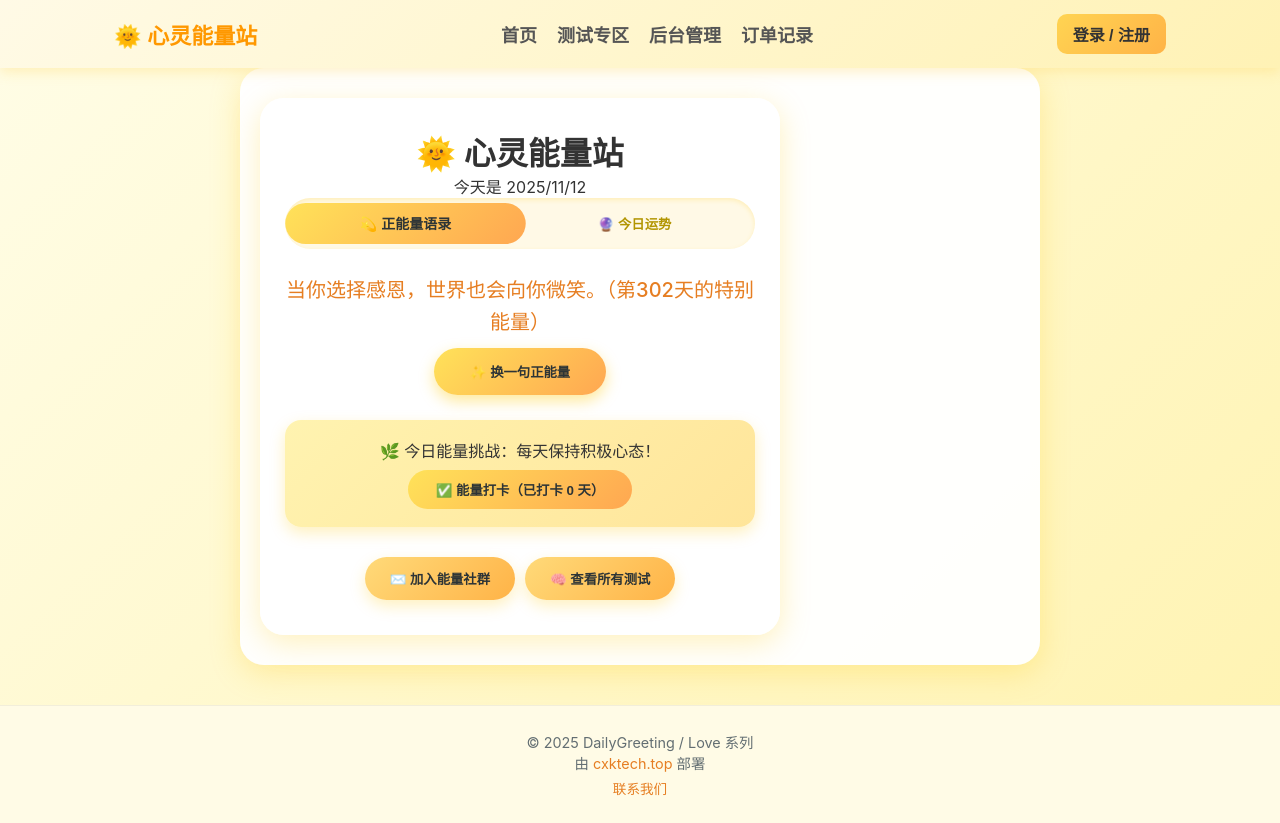
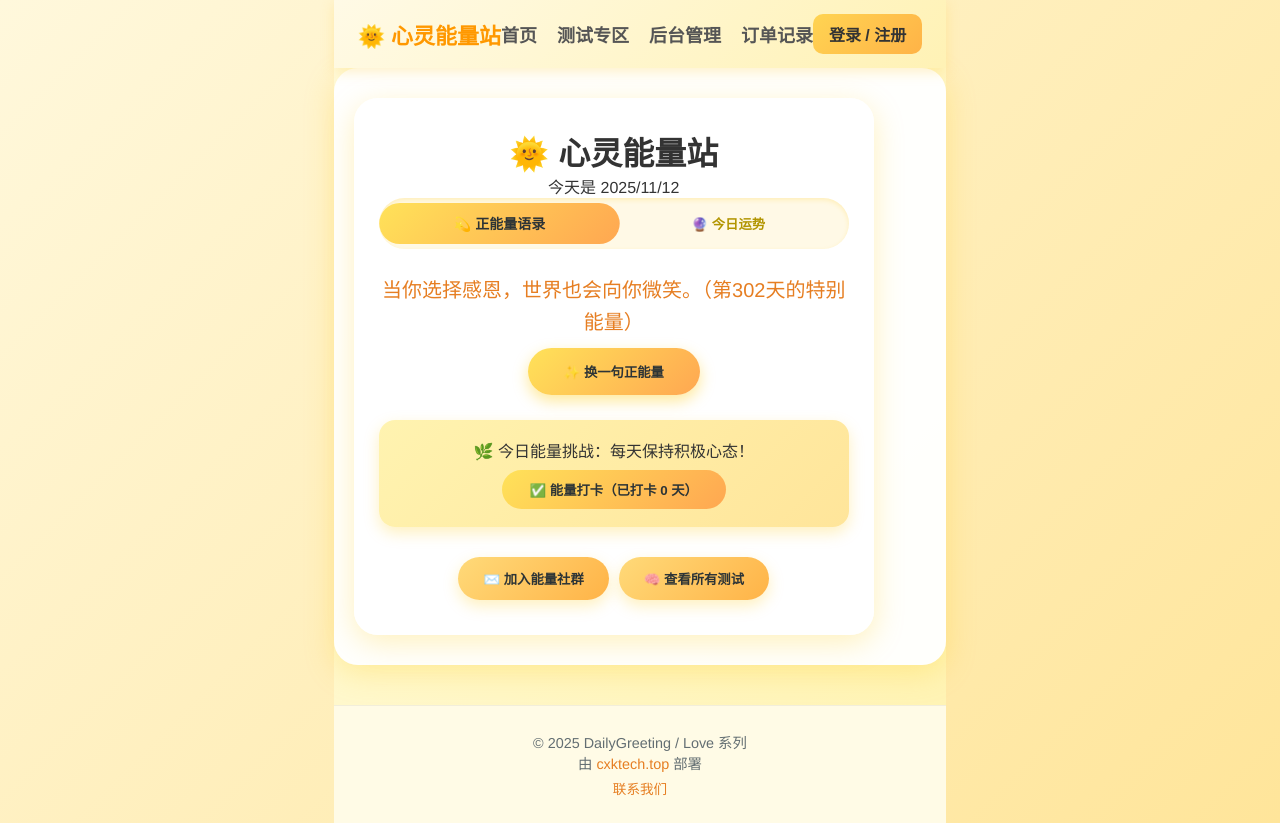
Before and after one commit to Yiyuan-X/positive-energy-app, a React (Create React App) app: page / in a window 1280 px wide. Built offline with nearby package versions, Linux system fonts and the light colour scheme; no server answers.

Commit message:
改背景

```diff
--- a/src/index.css
+++ b/src/index.css
@@ -4,15 +4,6 @@
   box-sizing: border-box;
 }
 
-body {
-  font-family: -apple-system, BlinkMacSystemFont, 'Segoe UI', 'Roboto', 'Oxygen',
-    'Ubuntu', 'Cantarell', 'Fira Sans', 'Droid Sans', 'Helvetica Neue',
-    sans-serif;
-  -webkit-font-smoothing: antialiased;
-  -moz-osx-font-smoothing: grayscale;
-  background: linear-gradient(135deg, #667eea 0%, #764ba2 100%);
-  min-height: 100vh;
-}
 
 code {
   font-family: source-code-pro, Menlo, Monaco, Consolas, 'Courier New',
@@ -47,3 +38,21 @@ button {
 * {
   transition: all 0.2s ease;
 }
+
+html,
+body {
+  margin: 0;
+  padding: 0;
+  background: linear-gradient(135deg, #fff8dc, #ffe59a);
+  color: #2d3436;
+  font-family: "Segoe UI", "PingFang SC", "Helvetica Neue", sans-serif;
+}
+
+/* 让根节点居中显示 */
+#root {
+  display: flex;
+  flex-direction: column;
+  align-items: center;
+  justify-content: flex-start;
+  text-align: center;
+}
--- a/src/index.js
+++ b/src/index.js
@@ -1,7 +1,10 @@
+// ✅ 样式必须最先导入，防止渲染前紫屏
+import "./index.css";
+import "./App.css";
+
 import React from "react";
 import ReactDOM from "react-dom/client";
 import App from "./App";
-import "./index.css";
 
 // 🚀 根日志
 console.log("🚀 React 根文件加载成功");
@@ -29,11 +32,7 @@ function ErrorBoundaryWrapper() {
 const rootEl = document.getElementById("root");
 try {
   const root = ReactDOM.createRoot(rootEl);
-  root.render(
-    <React.StrictMode>
-      <ErrorBoundaryWrapper />
-    </React.StrictMode>
-  );
+  root.render(<ErrorBoundaryWrapper />);
   console.log("✅ ReactDOM 渲染启动成功");
 } catch (err) {
   console.error("💥 React 渲染阶段错误:", err);
```
